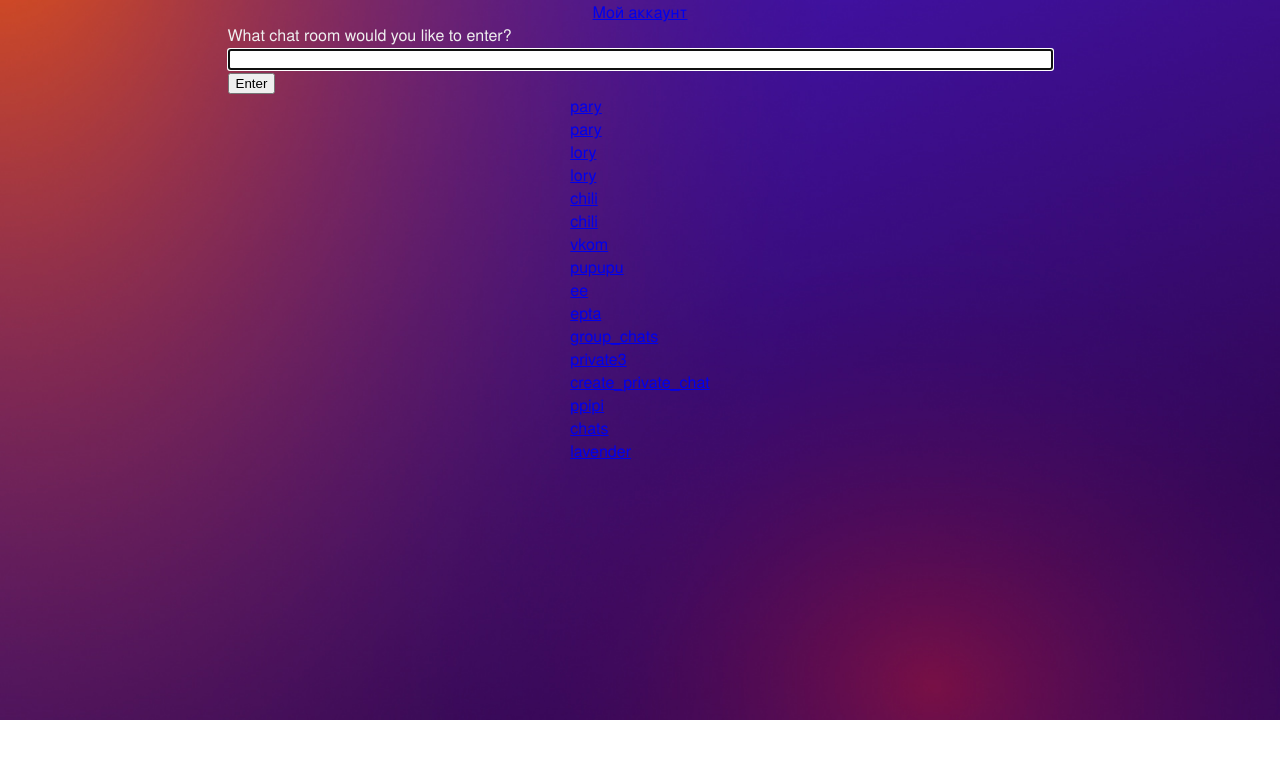
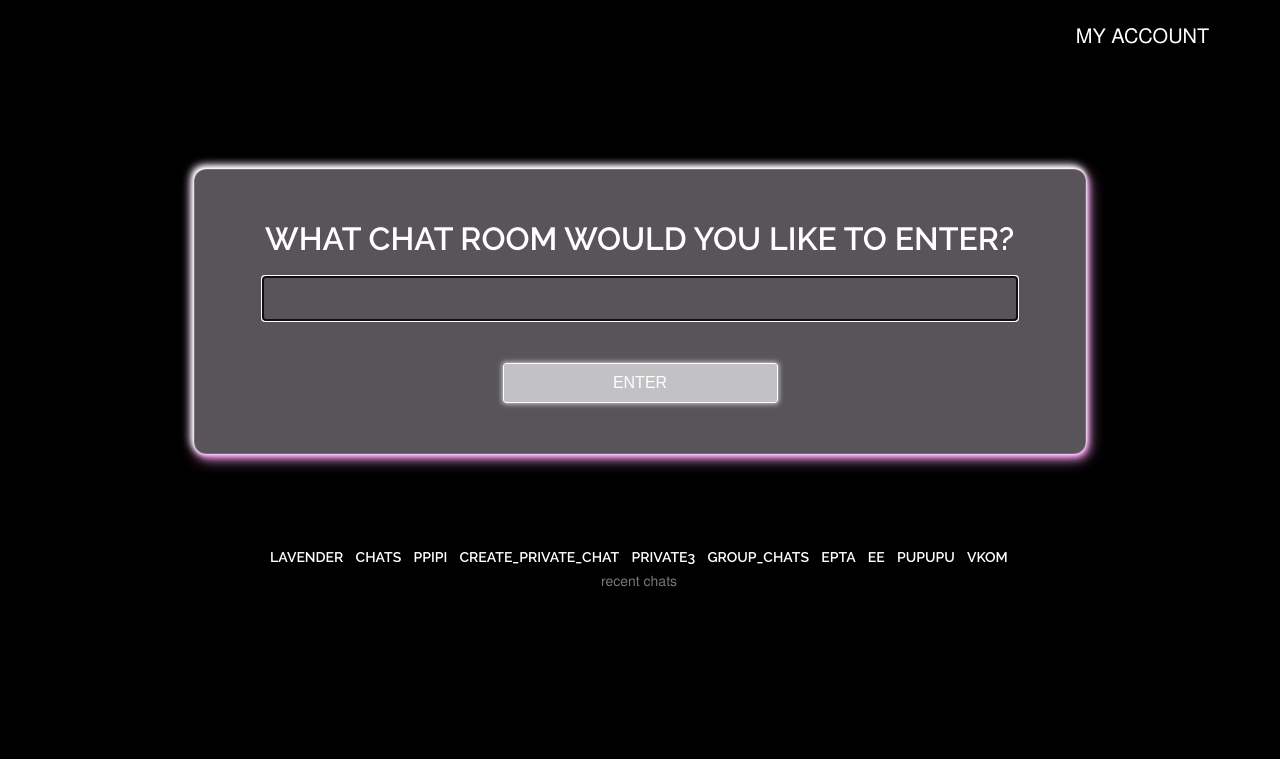
Before and after one commit to Dashajuu/E6_messenger, a Django app: page / in a window 1280 px wide. Shown: the top 759 px of the page. Run offline with Django 5.2, Linux system fonts and the light colour scheme; a user stored in the database is signed in; data comes from the database, SQL or seed files in the repository; both versions use the stored data as it was after the commit.

Commit message:
home page

```diff
--- a/messenger/main_app/views.py
+++ b/messenger/main_app/views.py
@@ -13,6 +13,8 @@ def home(request):
 
 class GroupChatList(LoginRequiredMixin, ListView):
     model = GroupChat
+    ordering = '-pk'
     template_name = 'chat/group_chat_list.html'
     context_object_name = 'group_chat_list'
     raise_exception = False
+    paginate_by = 10
--- a/messenger/static/css/default.css
+++ b/messenger/static/css/default.css
@@ -69,7 +69,8 @@ body {
 }
 
 .form-input input[type='email'],
-.form-input input[type='password'] {
+.form-input input[type='password'],
+.form-input input[type='text'] {
     width: 275px;
     height: 40px;
     line-height: 40px;
@@ -125,3 +126,126 @@ body {
 
 
 /* HOME PAGE */
+.header {
+    display: flex;
+    flex-direction: row;
+    justify-content: flex-end;
+    width: 100%;
+    height: 80px;
+}
+
+.header-btn {
+    padding-top: 20px;
+    text-decoration: none;
+    text-transform: uppercase;
+    font-size: 20px;
+    height: 40px;
+    width: 275px;
+    color: #FFFFFF;
+    text-align: center;
+}
+
+.header-btn:hover {
+  -webkit-mask-image: linear-gradient(-75deg, rgba(0,0,0,.6) 30%, #000 50%, rgba(0,0,0,.6) 70%);
+  -webkit-mask-size: 200%;
+  animation: shine 3s infinite;
+}
+
+.main .sign-in-form {
+    margin-top: 10%;
+    margin-bottom: 5%;
+
+}
+
+.main div {
+    align-items: center;
+}
+
+.main div,
+.form-input input[type='text'] {
+    width: 750px;
+}
+
+.main-heading {
+    text-transform: uppercase;
+    font-weight: 600;
+    color: #FFFFFF;
+    transition: all 0.5s;
+    display: inline-block;
+}
+
+.main-heading:hover {
+  -webkit-mask-image: linear-gradient(-75deg, rgba(0,0,0,.6) 30%, #000 50%, rgba(0,0,0,.6) 70%);
+  -webkit-mask-size: 200%;
+  animation: shine 3s infinite;
+}
+
+@-webkit-keyframes shine {
+  from {
+    -webkit-mask-position: 150%;
+  }
+
+  to {
+    -webkit-mask-position: -50%;
+  }
+}
+
+.chats_names_list {
+    display: flex;
+    flex-direction: row;
+    justify-content: space-around;
+    padding-top: 50px;
+    padding-left: 70px;
+    padding-right: 70px;
+}
+
+.chats_names_list a {
+    font-family: "Raleway", sans-serif;
+    text-decoration: none;
+    text-transform: uppercase;
+    font-weight: 600;
+    font-size: 14px;
+    color: #FFFFFF;
+    transition: color 0.5s;
+}
+
+.chats_names_list a:hover {
+  color: #FFFFFF;
+  text-shadow: 0 0 5px #FF00D6,
+              0 0 25px #FF00D6,
+              0 0 50px #FF00D6,
+              0 0 100px #FF00D6;
+}
+
+.comment {
+    display: flex;
+    flex-direction: row;
+    justify-content: center;
+    padding: 5px 70px;
+    font-weight: 300;
+    font-size: 14px;
+    color: rgba(239, 239, 239, 0.5);
+}
+
+
+/* GROUP CHAT ROOM */
+.chat-main {
+    display: flex;
+    flex-direction: row;
+    width: 100%;
+}
+
+.chat {
+    display: flex;
+    flex-direction: column;
+    width: 85%;
+}
+
+.chat-log {
+    display: flex;
+    flex-direction: column;
+}
+
+.message-current-user {
+    padding-left: 70%;
+}
--- a/messenger/templates/chat/group_chat_list.html
+++ b/messenger/templates/chat/group_chat_list.html
@@ -1,4 +1,4 @@
 {% for chat in group_chat_list %}
     <a href="{% url 'room' chat.name %}">
-    {{ chat.name }}</a><br>
+    {{ chat.name }}</a>
 {% endfor %}
--- a/messenger/templates/chat/home.html
+++ b/messenger/templates/chat/home.html
@@ -10,7 +10,7 @@
     <title>Home</title>
     <style>
         body {
-            background: url('{% static "images/home_page.jpg" %}');
+            background-color: #000000;
             background-size: cover;
             background-repeat: no-repeat;
         }
@@ -18,16 +18,21 @@
 </head>
 <body>
     <div class="header">
-        <a href="{% url 'profile_detail' request.user.id %}">Мой аккаунт</a>
+        <a href="{% url 'profile_detail' pk=request.user.profile.id %}" class="header-btn">My account</a>
     </div>
 
     <div class="main">
-        <div class="main-heading">What chat room would you like to enter?</div>
-        <input id="room-name-input" type="text" size="100" class="main-name-input"><br>
-        <input id="room-name-submit" type="button" value="Enter" class="main-input-btn">
+        <div class="sign-in-form form-input">
+            <div class="main-heading headers">
+               What chat room would you like to enter?
+            </div>
+            <input id="room-name-input" type="text" size="100" class="main-name-input"><br>
+            <input id="room-name-submit" type="button" value="Enter" class="main-input-btn sign-in-btn">
+        </div>
+
+        <div id="chats_names_list" class="chats_names_list"></div>
+        <div class="comment">recent chats</div>
     </div>
-
-    <div id="chats_names_list"></div>
 
     <script>
         document.querySelector('#room-name-input').focus();
```
Also changed, not shown: messenger/chat/consumers.py (+5 -2 lines), messenger/templates/chat/room.html (+32 -3 lines), messenger/db.sqlite3, messenger/media/avatars/439e7900cca1116ca004204cd902354b.jpg (added), messenger/static/images/home_page.jpg.
